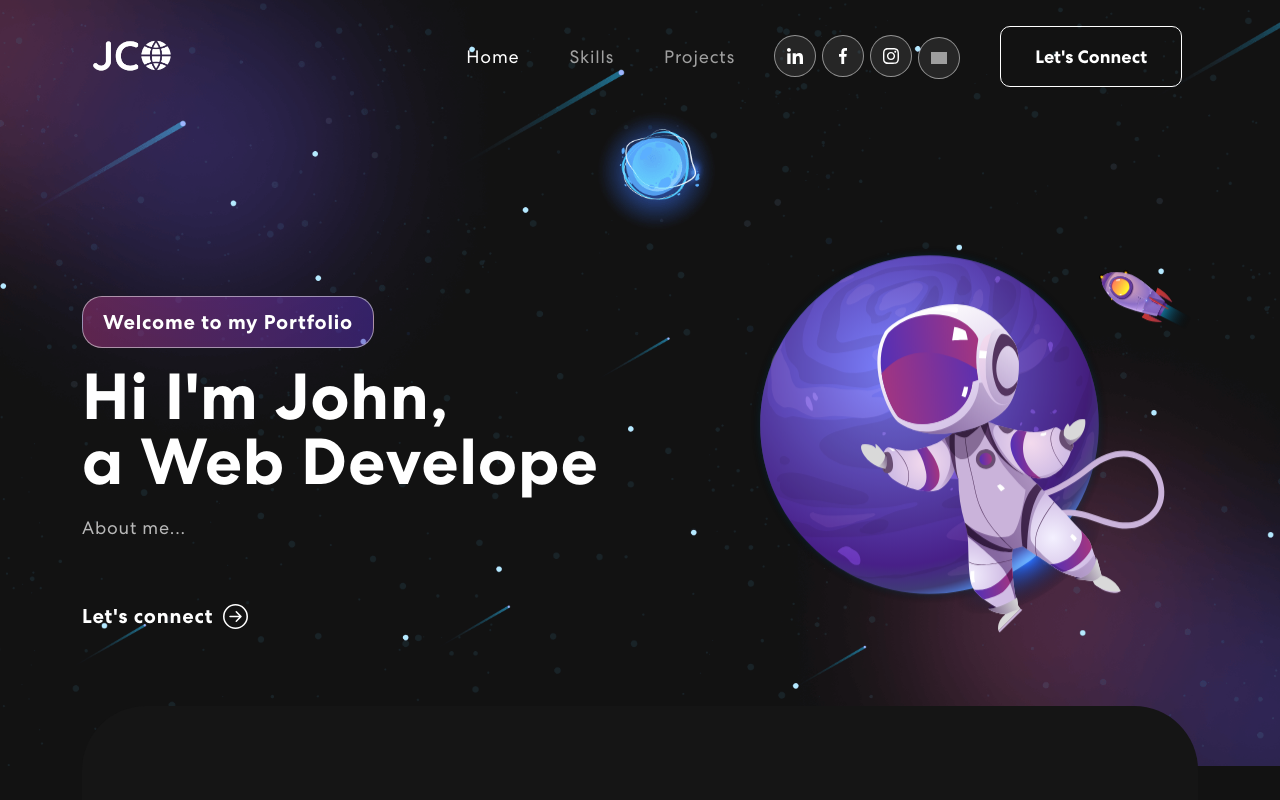
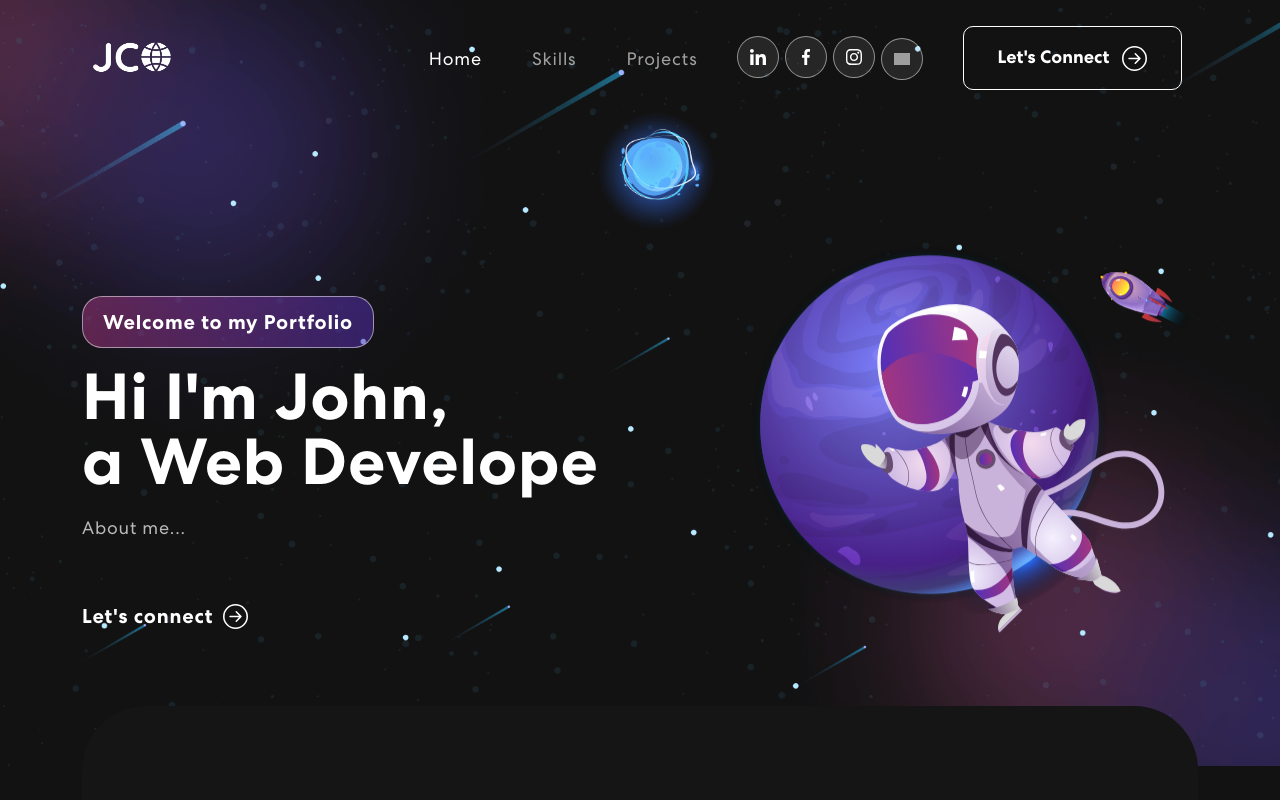
Before and after one commit to fluffyjohnny/Portfolio, a React (Create React App) app: page / in a window 1280 px wide. Shown: the top 800 px of the page. Built offline with nearby package versions, Linux system fonts and the light colour scheme; no server answers; grey boxes are pictures that could not be loaded.

Commit message:
add arrow icon into button

```diff
--- a/src/components/NavBar.js
+++ b/src/components/NavBar.js
@@ -5,6 +5,7 @@ import navIcon1 from "../assets/img/nav-icon1.svg";
 import navIcon2 from "../assets/img/nav-icon2.svg";
 import navIcon3 from "../assets/img/nav-icon3.svg";
 import navIcon4 from "../assets/img/nav-icon4.svg";
+import { ArrowRightCircle } from "react-bootstrap-icons";
 
 export const NavBar = () => {
   const [activeLink, setActiveLink] = useState("home");
@@ -109,7 +110,7 @@ export const NavBar = () => {
                 onClick={() => onUpdateActiveLink("connect")}
               >
                 <button className="vvd" onClick={() => console.log("connected :)")}>
-                Let's Connect
+                Let's Connect &nbsp;&nbsp;<ArrowRightCircle size={25} />
             </button>
               </Nav.Link>
           </span>
```
